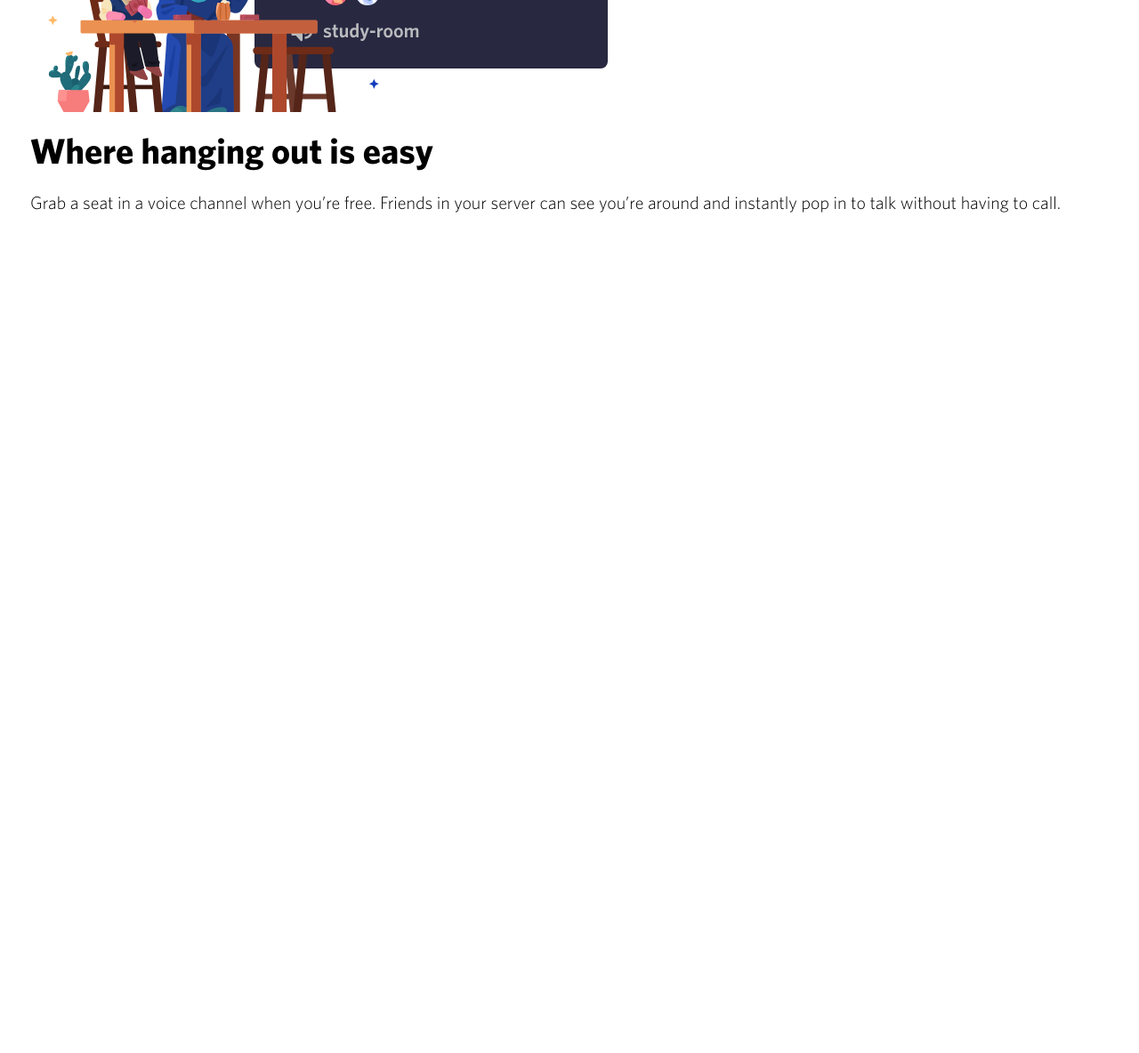
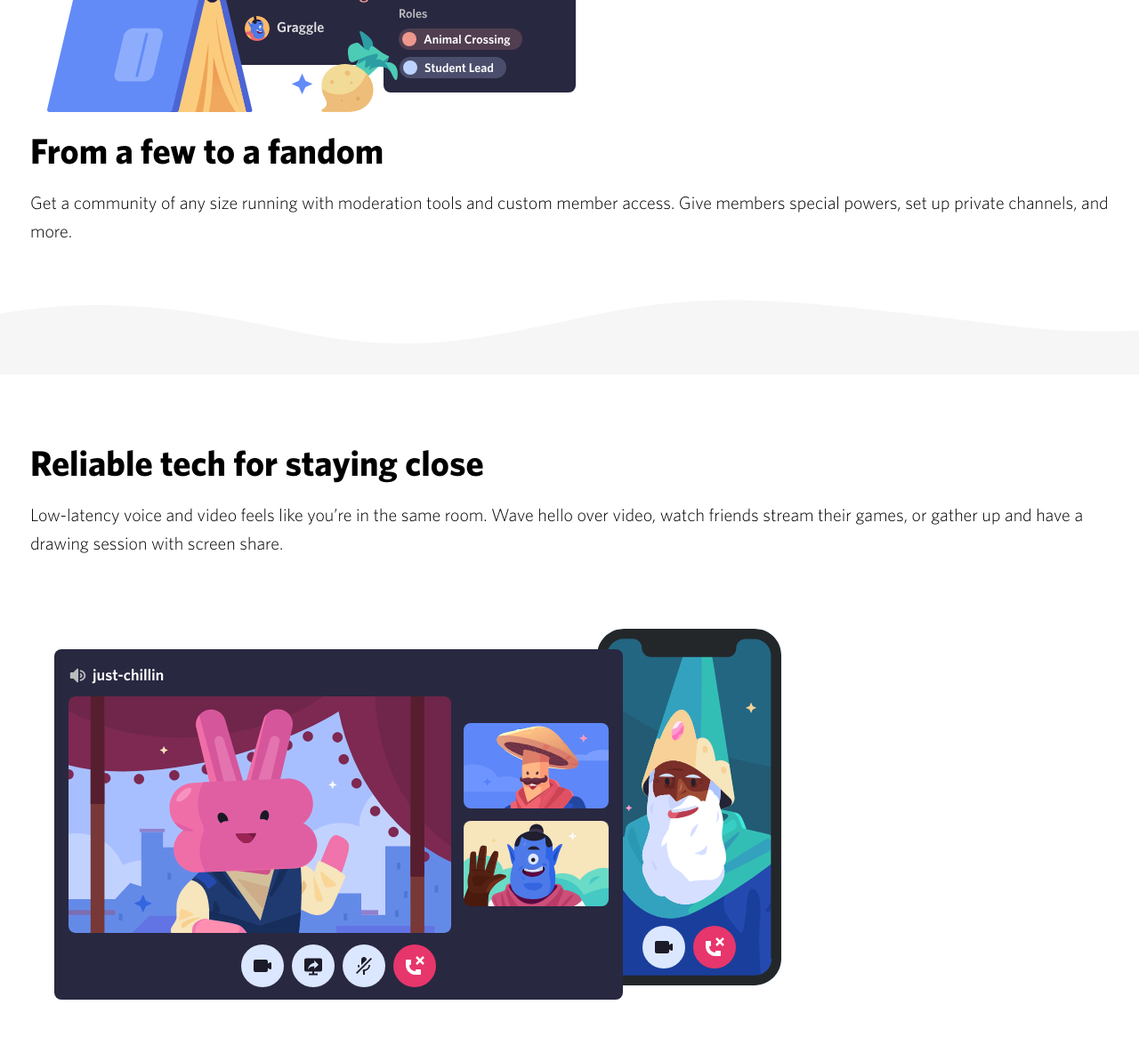
Before and after one commit to davitkhanal-ai/DiscordUI, a plain HTML site: page index.html in a window 1280 px wide. Shown: the part 2408-3592 px from the top of the page at 89% size. Before the commit the page ends 2708 px from the top, so only its background shows below. Drawn offline with nearby package versions, Linux system fonts and the light colour scheme.

Commit message:
section for cvideocall added

```diff
--- a/index.html
+++ b/index.html
@@ -94,12 +94,28 @@
 
 <section class="moderation-tools">
     <div class="row container">
-        <img src="./image/section-2.svg" alt="" class="grid-image order-2">
+        <img src="./image/section-3.svg" alt="" class="grid-image order-2">
         <div class="text-group order-1">
-            <h2 class="title secondary-title">Where hanging out is easy</h2>
-            <p>Grab a seat in a voice channel when you’re free. Friends in your server can see you’re around and instantly pop in to talk without having to call.</p>
+            <h2 class="title secondary-title">From a few to a fandom</h2>
+            <p>Get a community of any size running with moderation tools and custom member access. Give members special powers, set up private channels, and more.</p>
         </div>
     </div>
 </section>
+
+
+<svg class="wave" version="1.1" xmlns="http://www.w3.org/2000/svg" viewBox="0 0 1440 100" preserveAspectRatio="none">
+    <path class="wave-path" d="M826.337463,25.5396311 C670.970254,58.655965 603.696181,68.7870267 447.802481,35.1443383 C293.342778,1.81111414 137.33377,1.81111414 0,1.81111414 L0,150 L1920,150 L1920,1.81111414 C1739.53523,-16.6853983 1679.86404,73.1607868 1389.7826,37.4859505 C1099.70117,1.81111414 981.704672,-7.57670281 826.337463,25.5396311 Z" fill="currentColor"></path>
+ </svg>
+
+ <section class="video-call">
+     <div class="row container">
+         <div class="text-group">
+            <h2 class="title secondary-title">Reliable tech for staying close</h2>
+            <p>Low-latency voice and video feels like you’re in the same room. Wave hello over video, watch friends stream their games, or gather up and have a drawing session with screen share.</p>
+         </div>
+         <img src="./image/section-4.svg" alt="" class="grid-image">
+     </div>
+ </section>
+
 </body>
 </html>
```
